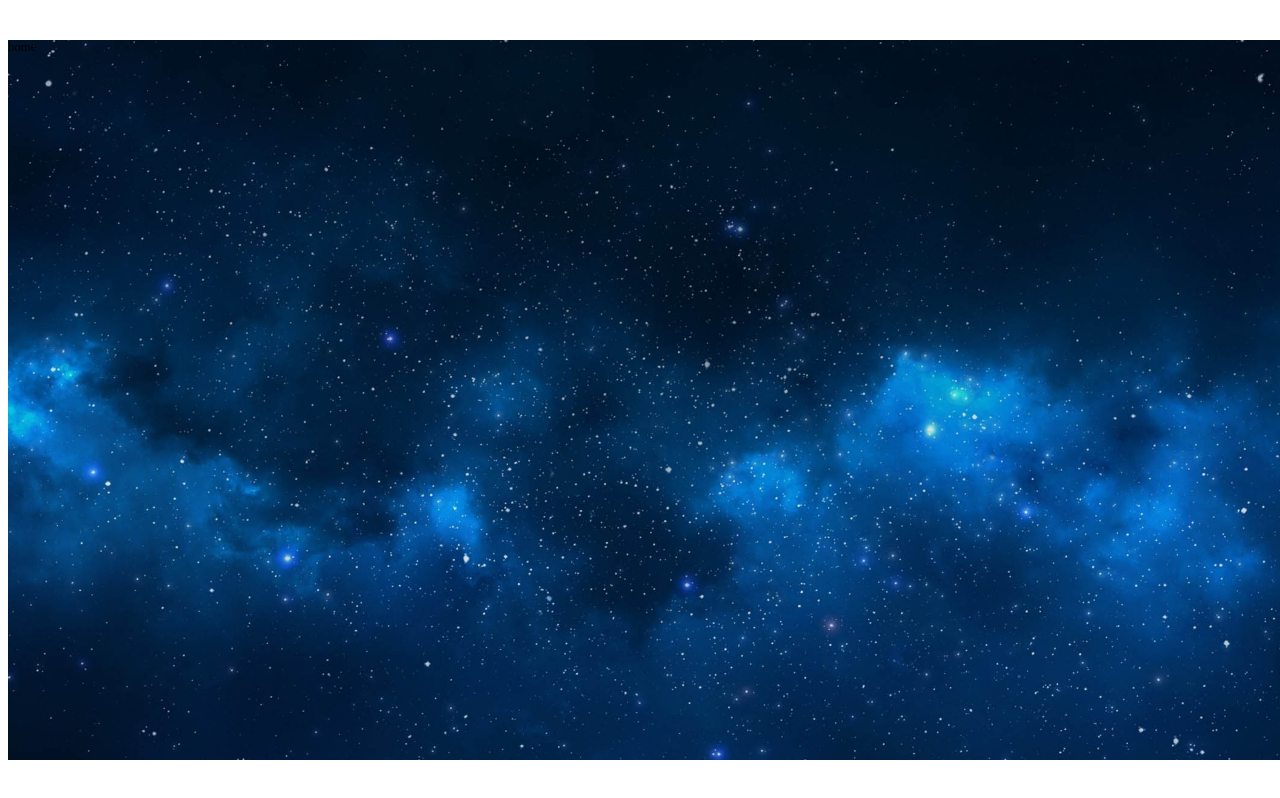
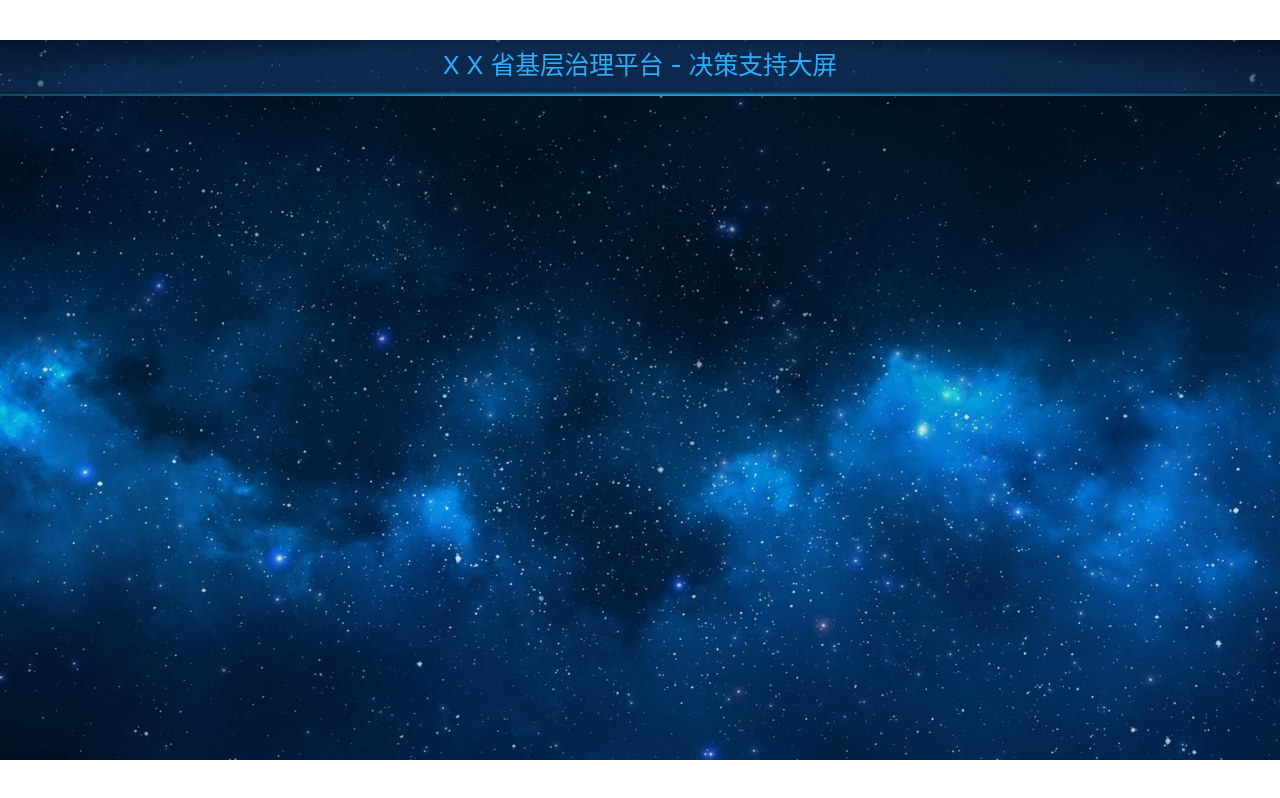
Before and after one commit to April-cl/big-screen, a React (Create React App) app: page /home in a window 1280 px wide. Built offline with nearby package versions, Linux system fonts and the light colour scheme.

Commit message:
完成 header

```diff
--- /dev/null
+++ b/src/pages/home/home.scss
@@ -0,0 +1,14 @@
+@import "../../shared/helper";
+
+.home {
+  header {
+    line-height: px(63);
+    text-align: center;
+    font-size: px(30);
+    color: rgb(40, 175, 255);
+    background: radial-gradient(at 50% 100%, rgba(24, 63, 118, 0.5) 60%, rgba(7, 21, 48, 0.5));
+    border-bottom: 4px solid transparent;
+    border-image: radial-gradient(at 50% 100%, rgb(40, 175, 255), rgb(0, 0, 0));
+    border-image-slice: 100;
+  }
+}
--- a/src/pages/home/index.tsx
+++ b/src/pages/home/index.tsx
@@ -1,9 +1,10 @@
 import React from 'react'
+import './home.scss'
 
 export default function Home () {
   return (
-    <div>
-      home
+    <div className="home">
+      <header>X X 省基层治理平台 - 决策支持大屏</header>
     </div>
   )
 }
--- a/src/shared/_helper.scss
+++ b/src/shared/_helper.scss
@@ -1,3 +1,4 @@
 @function px($n) {
   @return $n / 1552 * 100rem
 }
+$font-hei: -apple-system, "Noto Sans", "Helvetica Neue", Helvetica, "Nimbus Sans L", Arial, "Liberation Sans", "PingFang SC", "Hiragino Sans GB", "Noto Sans CJK SC", "Source Han Sans SC", "Source Han Sans CN", "Microsoft YaHei", "Wenquanyi Micro Hei", "WenQuanYi Zen Hei", "ST Heiti", SimHei, "WenQuanYi Zen Hei Sharp", sans-serif;
--- a/src/shared/style.scss
+++ b/src/shared/style.scss
@@ -1,3 +1,9 @@
+@import "helper";
+body {
+  margin: 0;
+  font-family: $font-hei;
+}
+
 #root {
   margin: 0 auto;
 }
```
